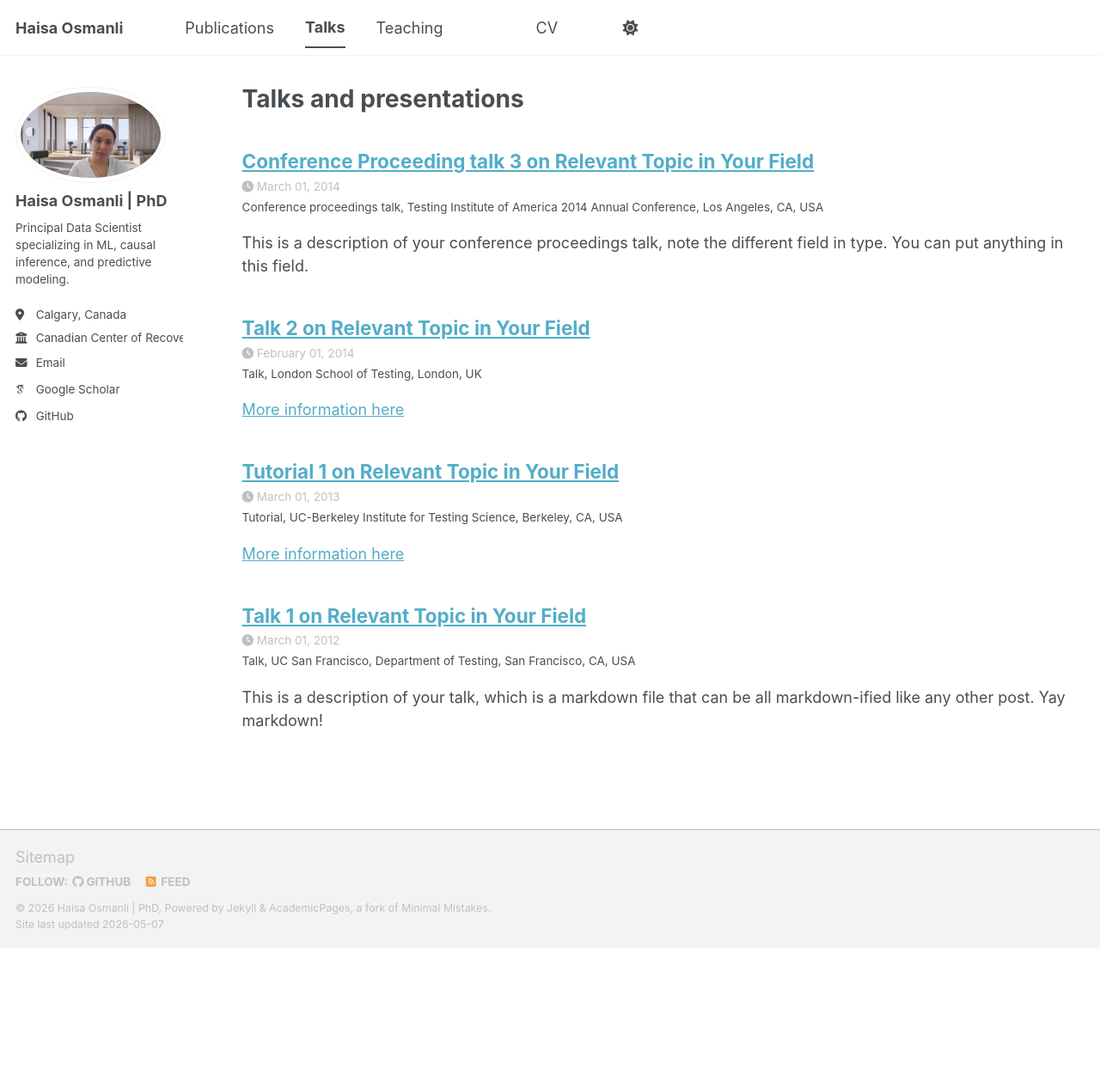
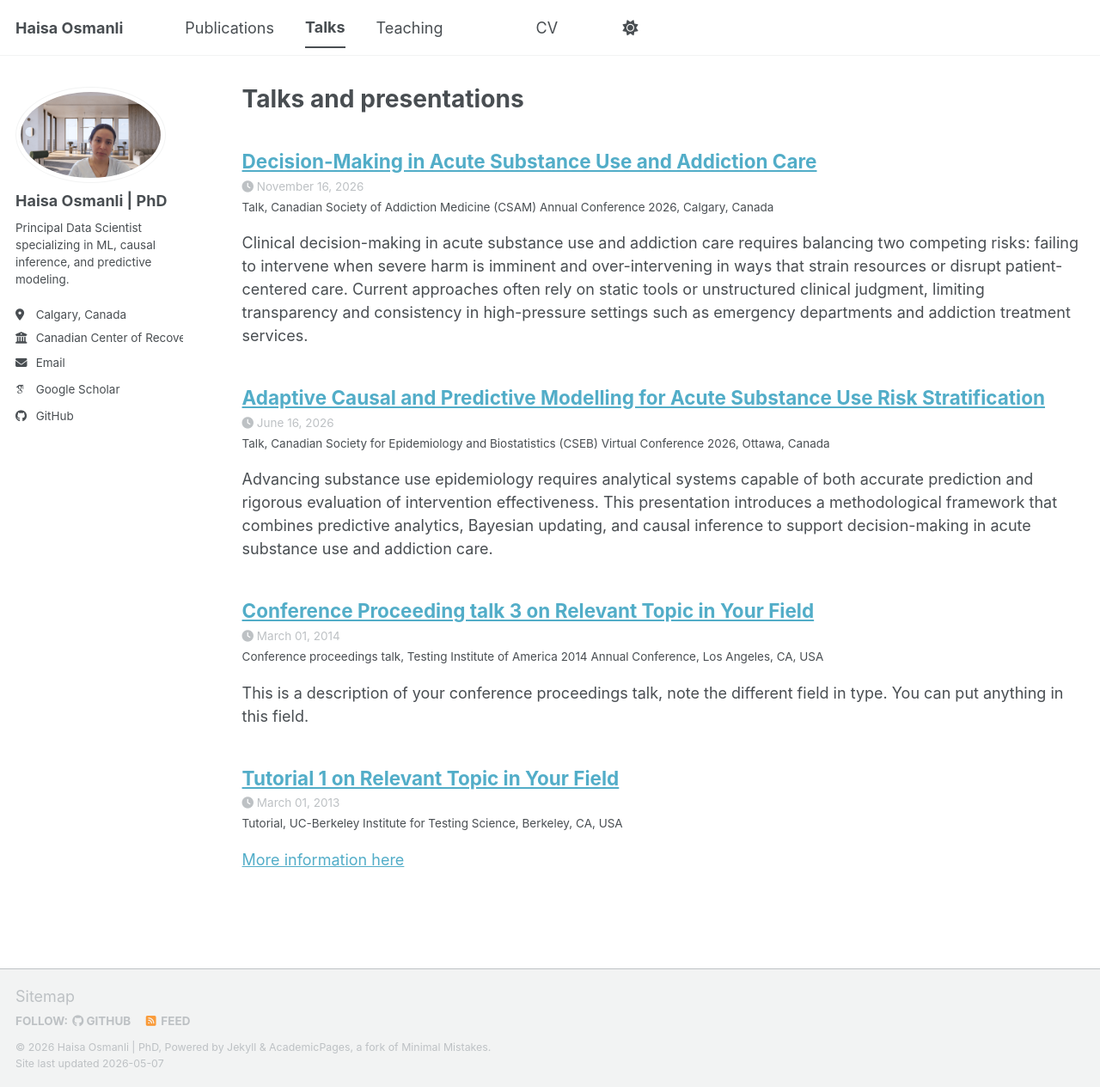
Before and after one commit to haisa-alpha/haisa-alpha.github.io, a Jekyll site: the page built from _pages/talks.html, in a window 1280 px wide and 1265 px high. Shown: the whole window at 86% size. Built offline with Jekyll 4.4.1, drawn with Linux system fonts in a browser that asks for light colours; some web fonts are replaced; a script bundle is joined from its source files by our own code; library files that are not in the unit come from our copies.

Commit message:
talks update

```diff
--- a/_talks/2012-03-01-talk-1.md
+++ b/_talks/2012-03-01-talk-1.md
@@ -1,11 +1,24 @@
 ---
-title: "Talk 1 on Relevant Topic in Your Field"
+title: "Decision-Making in Acute Substance Use and Addiction Care"
 collection: talks
 type: "Talk"
-permalink: /talks/2012-03-01-talk-1
-venue: "UC San Francisco, Department of Testing"
-date: 2012-03-01
-location: "San Francisco, CA, USA"
+# permalink: /talks/2012-03-01-talk-1
+venue: "Canadian Society of Addiction Medicine (CSAM) Annual Conference 2026"
+date: 2026-11-16
+location: "Calgary, Canada"
 ---
 
-This is a description of your talk, which is a markdown file that can be all markdown-ified like any other post. Yay markdown!
+Clinical decision-making in acute substance use and addiction care requires balancing two competing risks: failing to intervene when severe harm is imminent and over-intervening in ways that strain resources or disrupt patient-centered care. Current approaches often rely on static tools or unstructured clinical judgment, limiting transparency and consistency in high-pressure settings such as emergency departments and addiction treatment services.
+
+This talk presents the Adaptive High-Sensitivity Triage Model (AHSTM), a data-driven framework designed to support rapid, high-stakes decision-making in addiction medicine. The framework integrates ensemble machine learning, Bayesian updating, and causal inference methods to estimate short-term risk for overdose, relapse, and crisis escalation while prioritizing sensitivity to minimize missed high-risk cases.
+
+The model incorporates three core components: (1) safety gates for immediate high-risk scenarios, (2) high-sensitivity dynamic risk estimation, and (3) threshold-based intervention translation for escalation pathways such as OAT initiation, inpatient stabilization, and intensive follow-up care. Simulation analyses demonstrate that the framework achieves sensitivity exceeding 95% while reducing unnecessary high-intensity interventions relative to traditional rule-based approaches.
+
+The presentation also discusses how regression discontinuity and difference-in-differences methodologies can be embedded into operational systems to continuously evaluate intervention effectiveness and improve real-world addiction care outcomes.
+
+# Topics
+* Addiction medicine
+* Machine learning and AI in healthcare
+* Causal inference
+* Risk prediction and triage systems
+* Mental health and substance use analytics
--- a/_talks/2014-02-01-talk-2.md
+++ b/_talks/2014-02-01-talk-2.md
@@ -1,13 +1,25 @@
 ---
-title: "Talk 2 on Relevant Topic in Your Field"
+title: "Adaptive Causal and Predictive Modelling for Acute Substance Use Risk Stratification"
 collection: talks
 type: "Talk"
-permalink: /talks/2014-02-01-talk-2
-venue: "London School of Testing"
-date: 2014-02-01
-location: "London, UK"
+#permalink: /talks/2014-02-01-talk-2
+venue: "Canadian Society for Epidemiology and Biostatistics (CSEB) Virtual Conference 2026"
+date: 2026-06-16
+location: "Ottawa, Canada"
 ---
 
-[More information here](http://example2.com)
+Advancing substance use epidemiology requires analytical systems capable of both accurate prediction and rigorous evaluation of intervention effectiveness. This presentation introduces a methodological framework that combines predictive analytics, Bayesian updating, and causal inference to support decision-making in acute substance use and addiction care.
 
-This is a description of your talk, which is a markdown files that can be all markdown-ified like any other post. Yay markdown!
+Using routinely collected administrative and clinical data, the framework integrates gradient-boosted trees, regularized logistic regression, and adaptive Bayesian learning to estimate short-term risks associated with overdose, relapse, and crisis-related healthcare utilization. The model is intentionally calibrated toward high sensitivity, reflecting the substantial clinical and public health costs associated with missed high-risk cases.
+
+Beyond prediction, the framework embeds causal inference strategies—including regression discontinuity and difference-in-differences designs—to evaluate the effectiveness of intervention thresholds and care pathways in real-world settings. This integration allows the system to move beyond static prediction toward continuous learning and evidence-generating clinical decision support.
+
+Simulation analyses demonstrate strong predictive performance across varying prevalence scenarios and misclassification cost structures. The work highlights how epidemiology, biostatistics, and artificial intelligence can be combined to produce transparent, adaptive, and operationally relevant systems for addiction and mental health care.
+
+# Areas of Focus
+* Epidemiologic methods
+* Machine learning & artificial intelligence
+* Causal inference
+* Prediction modelling
+* Mental health and substance use epidemiology
+* Health services and systems research
```
